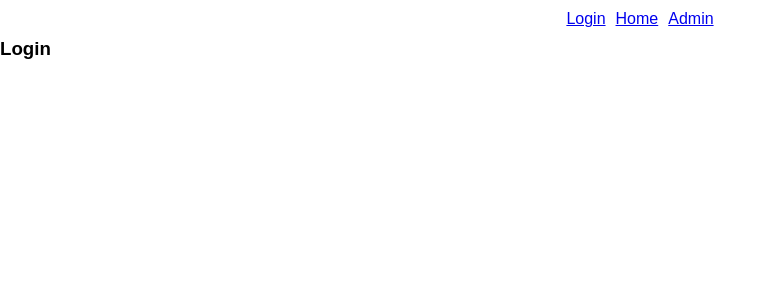
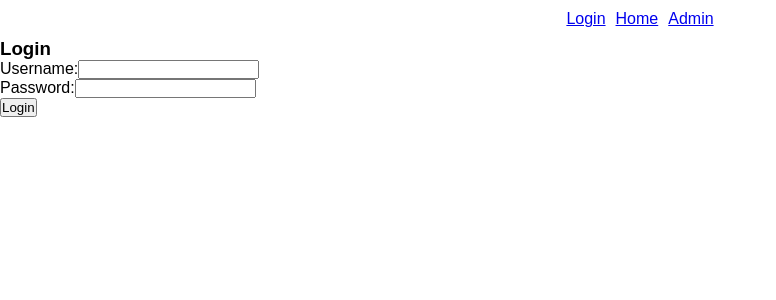
Before and after one commit to chenMordechai/Playspace-front, a React (Vite) app: page / in a window 1280 px wide. Shown: the top 300 px of the page, without its empty margins (0-776 px from the left). Built offline with nearby package versions, Linux system fonts and the light colour scheme.

Commit message:
Add Basic Call For Login On The Remote Mechine

```diff
--- a/src/pages/Login.jsx
+++ b/src/pages/Login.jsx
@@ -1,7 +1,61 @@
+import React, { useState } from 'react';
+
 export function Login() {
+    const [username, setUsername] = useState('');
+    const [password, setPassword] = useState('');
+
+    const handleUsernameChange = (event) => {
+        setUsername(event.target.value);
+    };
+
+    const handlePasswordChange = (event) => {
+        setPassword(event.target.value);
+    };
+
+    const handleSubmit = async (event) => {
+        event.preventDefault();
+        // Construct your HTTP request here, using the username and password
+        try {
+            const response = await fetch('https://62.171.155.24/api/Auth/Login?email=AAA2A2@GMAIL.COM&name=AAAA', {
+                method: 'GET',
+                headers: {
+                    'Content-Type': 'application/json'
+                },
+                // body: JSON.stringify({ username, password })
+            });
+            // Handle the response here
+        } catch (error) {
+            // Handle error
+            console.error('Error:', error);
+        }
+    };
+
     return (
         <section className="login">
             <h1>Login</h1>
+            <form onSubmit={handleSubmit}>
+                <div>
+                    <label htmlFor="username">Username:</label>
+                    <input
+                        type="text"
+                        id="username"
+                        value={username}
+                        onChange={handleUsernameChange}
+                        required
+                    />
+                </div>
+                <div>
+                    <label htmlFor="password">Password:</label>
+                    <input
+                        type="password"
+                        id="password"
+                        value={password}
+                        onChange={handlePasswordChange}
+                        required
+                    />
+                </div>
+                <button type="submit">Login</button>
+            </form>
         </section>
-    )
+    );
 }
--- a/src/services/util.service.js
+++ b/src/services/util.service.js
@@ -1,4 +1,4 @@
-import { CLOUD_NAME, UPLOAD_PRESET } from "../../dist/pass.js"
+// import { CLOUD_NAME, UPLOAD_PRESET } from "../../dist/pass.js"
 
 export const utilService = {
     makeId,
@@ -90,38 +90,38 @@ function getRandomColor() {
 }
 
 async function uploadImgToCloudinary(ev) {
-    const mediaType = ev.target.files[0].type
+    // const mediaType = ev.target.files[0].type
 
-    let type
-    if (mediaType.includes('image')) {
-        type = 'image'
-    } else if (mediaType.includes('video')) {
-        type = 'video'
-    }
+    // let type
+    // if (mediaType.includes('image')) {
+    //     type = 'image'
+    // } else if (mediaType.includes('video')) {
+    //     type = 'video'
+    // }
 
-    let UPLOAD_URL = `https://api.cloudinary.com/v1_1/${CLOUD_NAME}/${type}/upload`
+    // let UPLOAD_URL = `https://api.cloudinary.com/v1_1/${CLOUD_NAME}/${type}/upload`
 
-    const FORM_DATA = new FormData()
-    // Bulding the request body
-    FORM_DATA.append('file', ev.target.files[0])
-    FORM_DATA.append('upload_preset', UPLOAD_PRESET)
+    // const FORM_DATA = new FormData()
+    // // Bulding the request body
+    // FORM_DATA.append('file', ev.target.files[0])
+    // FORM_DATA.append('upload_preset', UPLOAD_PRESET)
 
-    // Sending a post method request to Cloudinarys API
-    try {
-        const res = await fetch(UPLOAD_URL, {
-            method: 'POST',
-            body: FORM_DATA,
-        })
-        const { url } = await res.json()
+    // // Sending a post method request to Cloudinarys API
+    // try {
+    //     const res = await fetch(UPLOAD_URL, {
+    //         method: 'POST',
+    //         body: FORM_DATA,
+    //     })
+    //     const { url } = await res.json()
 
-        const media = {
-            type: mediaType,
-            url
-        }
-        return media
-    } catch (err) {
-        console.error(err)
-    }
+    //     const media = {
+    //         type: mediaType,
+    //         url
+    //     }
+    //     return media
+    // } catch (err) {
+    //     console.error(err)
+    // }
 }
 
 function timeDifference(current, previous) {
```
